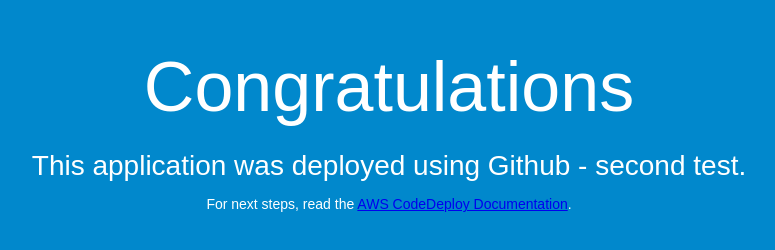
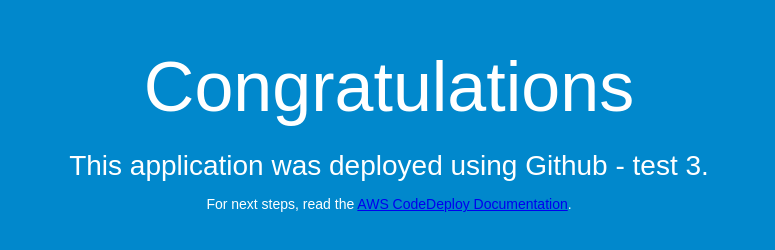
Before and after one commit to kjbeyers/testgit, a plain HTML site: page index.html in a window 1280 px wide. Shown: the whole page, without its empty margins (251-1026 px from the left). Drawn offline with Linux system fonts and the light colour scheme.

Commit message:
Git test 3

```diff
--- a/index.html
+++ b/index.html
@@ -27,7 +27,7 @@
 <body>
   <div align="center">
     <h1>Congratulations</h1>
-    <h2>This application was deployed using Github - second test.</h2>
+    <h2>This application was deployed using Github - test 3.</h2>
     <p>For next steps, read the <a href="http://aws.amazon.com/documentation/codedeploy">AWS CodeDeploy Documentation</a>.</p>
   </div>
 </body>
```
